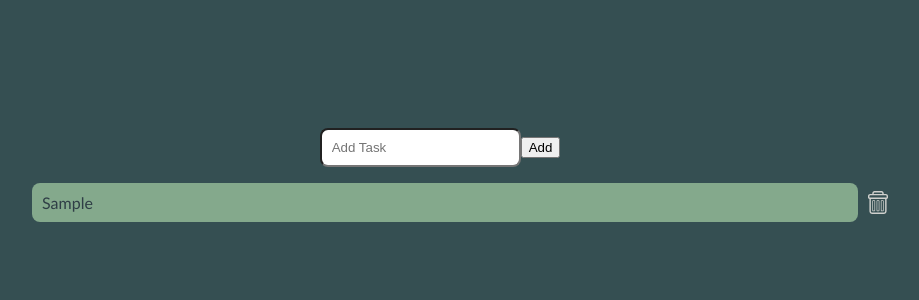
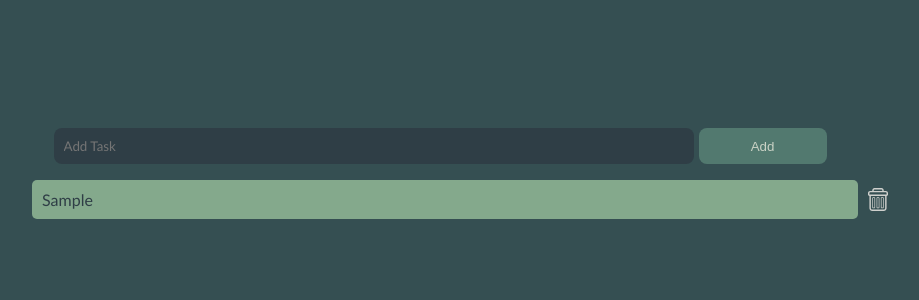
Before and after one commit to GintileDaugelaite/Todo-app, a React (Create React App) app: page / in a window 1280 px wide. Both pictures are taken after typing "Sample" into the empty fields and a click on the button "Add". Shown: the top 300 px of the page, without its empty margins (200-1119 px from the left). Built offline with nearby package versions, Linux system fonts and the light colour scheme.

Commit message:
Delete feat added

```diff
--- a/src/App.jsx
+++ b/src/App.jsx
@@ -1,18 +1,37 @@
 import "./App.scss";
 import { useState } from "react";
 import SubmitForm from "./components/SubmitForm";
-import Task from "./components/Task";
 import TaskList from "./components/TaskList";
 
 const App = () => {
   const [todo, setTodo] = useState("");
-  const [todos,setTodos] = useState([]);
+  const [todos, setTodos] = useState([]);
+
+  const addTodo = (e) => {
+    e.preventDefault();
+
+    const newTodo = {
+      id: new Date().getTime(),
+      text: todo,
+    };
+
+    if (todo !== "") {
+      setTodos([...todos, newTodo]);
+      setTodo("");
+    }
+  };
+
+  const deleteTodo = (id) => {
+    const updatedTodos = [...todos].filter((todo) => {
+      return todo.id !== id;
+    });
+    setTodos(updatedTodos);
+  };
 
   return (
     <div className="wrapper">
-      <SubmitForm todo={todo} setTodo={setTodo} todos={todos} setTodos={setTodos}/>
-      <Task />
-      <TaskList todos={todos}/>
+      <SubmitForm todo={todo} setTodo={setTodo} addTodo={addTodo} />
+      <TaskList todos={todos} remove={deleteTodo} />
     </div>
   );
 };
--- a/src/App.scss
+++ b/src/App.scss
@@ -6,7 +6,8 @@ body {
   background-color: #354f52;
   font-family: "Trebuchet MS", "Lucida Sans Unicode", "Lucida Grande",
     "Lucida Sans", Arial, sans-serif;
-    color: #cad2c5
+    color: #cad2c5;
+    margin: 0 auto;
 }
 
 .wrapper {
@@ -19,12 +20,47 @@ body {
 
 .form {
   margin-top: 10%;
+  width: 100%;
 
 
   &__todo-input {
     padding: 10px;
     border-radius: 8px;
+    border: none;
+    background-color: #2f3e46;
+    color: #cad2c5;
+    font-family: "Trebuchet MS", "Lucida Sans Unicode", "Lucida Grande",
+    "Lucida Sans", Arial, sans-serif;
+    width: 50%;
   }
+
+  &__todo-input:focus {
+    outline: 2px solid #cad2c5;
+  }
+
+  &__add-button {
+    border: none;
+    padding: 10px;
+    border-radius: 8px;
+    color: #cad2c5;
+    background-color: #52796f;
+    cursor: pointer;
+    margin-left: 5px;
+    width: 10%;
+  }
+
+  &__add-button:hover {
+    background-color: #46645c;
+    outline: 2px solid #cad2c5;
+
+  }
+}
+
+.form-1{
+
+  display: flex;
+  justify-content: center;
+
 }
 
 .task {
@@ -35,7 +71,7 @@ body {
 
   &__list-item {
     list-style: none;
-    border-radius: 8px;
+    border-radius: 5px;
     padding: 10px;
     background-color: #84a98c;
     width: 100%;
--- a/src/components/SubmitForm.jsx
+++ b/src/components/SubmitForm.jsx
@@ -1,18 +1,9 @@
+const SubmitForm = ({ todo, setTodo, addTodo}) => {
 
-
-const SubmitForm = ({todo, setTodo, todos, setTodos}) => {
-
-const addTodo = (e) => {
-    e.preventDefault();
-    if (todo !== "") {
-    setTodos([...todos, todo]);
-    setTodo("");
-    }
-}
 
   return (
     <div className="form">
-        <form>
+      <form className="form-1">
         <input
           className="form__todo-input"
           type="text"
@@ -21,9 +12,10 @@ const addTodo = (e) => {
           value={todo}
           onChange={(e) => setTodo(e.target.value)}
         />
-       <button className="form__add-button" onClick={addTodo}>Add</button>
+        <button className="form__add-button" onClick={addTodo}>
+          Add
+        </button>
       </form>
-
     </div>
   );
 };
--- a/src/components/Task.jsx
+++ /dev/null
@@ -1,15 +0,0 @@
-import Bin from "./../trash.svg"
-
-const Task = ({ todo }) => {
-  return (
-    todo && <div className="task">
-      <li className="task__list-item">
-        {todo}
-        </li>
-        <img src={Bin} alt="" className="task__delete-btn" />
-
-    </div>
-  );
-};
-
-export default Task;
--- a/src/components/TaskList.jsx
+++ b/src/components/TaskList.jsx
@@ -1,19 +1,23 @@
-import Task from "./Task";
+import Bin from "./../trash.svg"
+import { useState } from "react";
 
-const TaskList = ({todos}) => {
+const TaskList = ({todos, remove}) => {
 
-    return(
- todos?.length > 0 ? ( <ul className="task-list">
-            {
-                todos.map((todo, index) => <Task todo={todo} key={index}/>)
-            }
+  return todos?.length > 0 ? (
+    <ul className="task-list">
+      {todos.map((todo) => (
+       <div className="task" key={todo.id}>
+        <li className="task__list-item">{todo.text}</li>
+        <img src={Bin} alt="" className="task__delete-btn" onClick={() => remove(todo.id)}/>
+       </div>
+
+      ))}
     </ul>
   ) : (
     <div>
-                <p>No task found</p>
+      <p>No task</p>
     </div>
-        )
-    )
+  );
 };
 
 export default TaskList;
```
Lines whose indentation alone changed are shown as unchanged.
